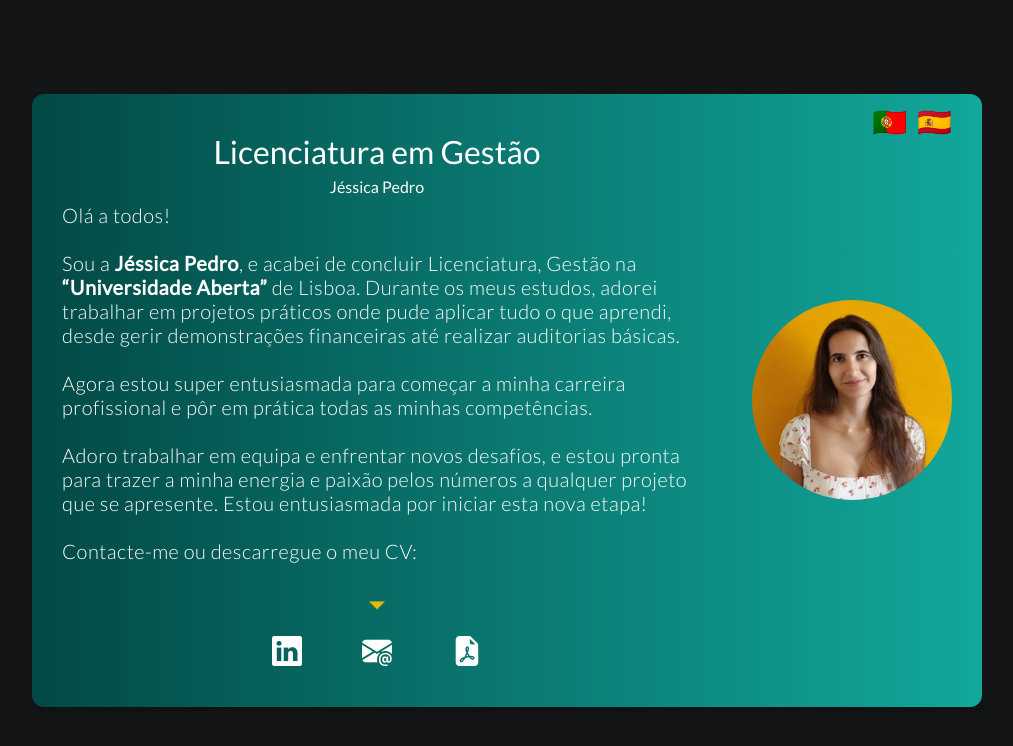
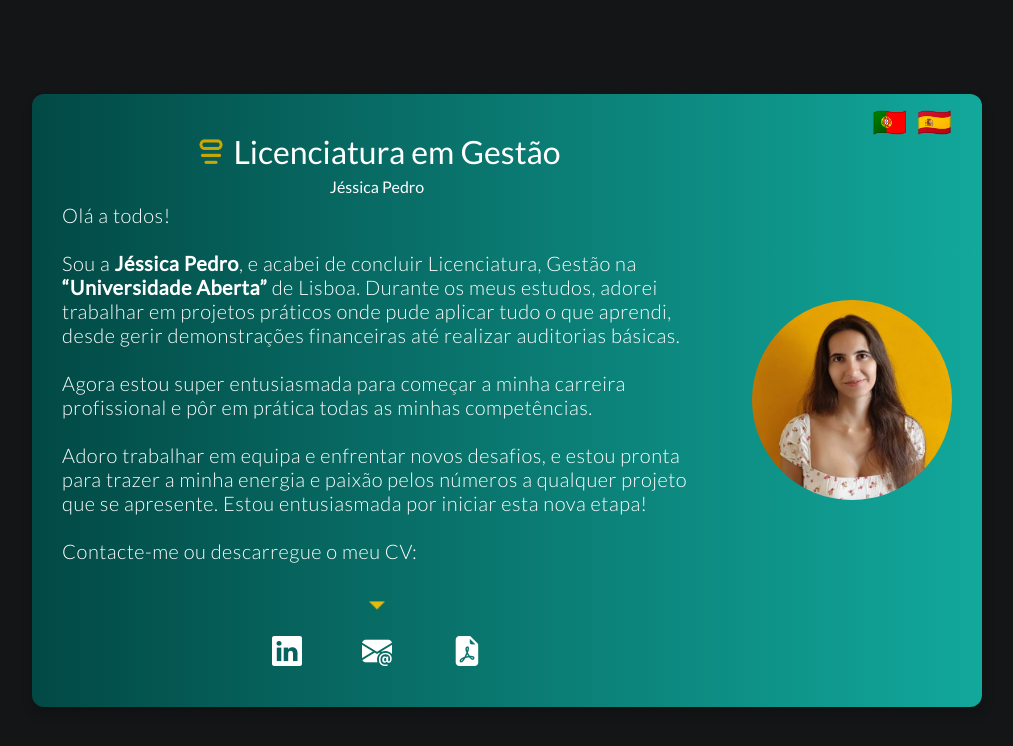
Before and after one commit to anbreaker/card-web-jessica-pedro-astro, an Astro site: page / in a window 1280 px wide. Shown: the whole page, without its empty margins (133-1146 px from the left). Built offline with nearby package versions, Linux system fonts and the light colour scheme; Astro itself is replaced by a stand-in of ours.

Commit message:
feat: Add logo to card component and update alt text

```diff
--- a/src/components/App.astro
+++ b/src/components/App.astro
@@ -31,6 +31,7 @@ const profileImage = '/jessica-ns-pedro/images/jessica-pedro-profile.webp';
     position={i18n.Card.position}
     aboutMe={i18n.Card.abotuMe}
     linkedinLink={contactLinks.linkedin}
+    logoAltText={i18n.Card.logoAltText}
     gmailLink={contactLinks.gmail}
     cvLink={cvLinkByCountry[currentLocale]}
     profileImage={profileImage}
--- a/src/components/Card.astro
+++ b/src/components/Card.astro
@@ -1,5 +1,6 @@
 ---
-const { aboutMe, cvLink, gmailLink, linkedinLink, name, position, profileImage } = Astro.props;
+const { aboutMe, cvLink, gmailLink, linkedinLink, logoAltText, name, position, profileImage } =
+  Astro.props;
 
 import LanguageSelector from './LanguageSelector.astro';
 import ArrowBounce from './ArrowBounce.astro';
@@ -10,34 +11,39 @@ import { getI18N } from '@i18n/index.ts';
 
 const { currentLocale } = Astro;
 const i18n = getI18N({ currentLocale });
+
+const logo = '/jessica-ns-pedro/images/jessica-pedro-logo.webp';
 ---
 
-<div class='container'>
-  <div class='card-container'>
-    <div class='descripcion'>
-      <h1 class='animation'>{position}</h1>
-      <h2 class='name'>{name}</h2>
+<div class="container">
+  <div class="card-container">
+    <div class="descripcion">
+      <h1 class="animation logo-title">
+        <img src={logo} alt={logoAltText} />
+        {position}
+      </h1>
+      <h2 class="name">{name}</h2>
       <p set:html={aboutMe}>{aboutMe}</p>
 
       <ArrowBounce />
 
-      <footer class='icons'>
-        <a href={linkedinLink} class='hover-text' target='_blank' rel='noopener noreferrer'>
-          <span class='tooltip-text' id='fade'>{i18n.Card.linkedIn}</span>
-          <i class='animation bi bi-linkedin'></i>
+      <footer class="icons">
+        <a href={linkedinLink} class="hover-text" target="_blank" rel="noopener noreferrer">
+          <span class="tooltip-text" id="fade">{i18n.Card.linkedIn}</span>
+          <i class="animation bi bi-linkedin"></i>
         </a>
-        <a href={gmailLink} class='hover-text' target='_blank' rel='noopener noreferrer'>
-          <span class='tooltip-text' id='fade'>{i18n.Card.gmail}</span>
-          <i class='animation bi bi-envelope-at-fill'></i>
+        <a href={gmailLink} class="hover-text" target="_blank" rel="noopener noreferrer">
+          <span class="tooltip-text" id="fade">{i18n.Card.gmail}</span>
+          <i class="animation bi bi-envelope-at-fill"></i>
         </a>
-        <a href={cvLink} class='hover-text' target='_blank' rel='noopener noreferrer'>
-          <span class='tooltip-text' id='fade'>{i18n.Card.cv}</span>
-          <i class='animation bi bi-file-earmark-pdf-fill'></i>
+        <a href={cvLink} class="hover-text" target="_blank" rel="noopener noreferrer">
+          <span class="tooltip-text" id="fade">{i18n.Card.cv}</span>
+          <i class="animation bi bi-file-earmark-pdf-fill"></i>
         </a>
       </footer>
     </div>
 
-    <div class='image'>
+    <div class="image">
       <img src={profileImage} alt={i18n.Card.profileImage} />
     </div>
 
--- a/src/i18n/es.json
+++ b/src/i18n/es.json
@@ -10,6 +10,7 @@
     "cv": "Currículum",
     "gmail": "Gmail",
     "linkedIn": "LinkedIn",
+    "logoAltText": "Logo de Jéssica Neves da Silva Pedro",
     "position": "Licenciada en Gestión",
     "profileImage": "Imagen de perfil de Jéssica Neves da Silva Pedro"
   }
--- a/src/i18n/pt.json
+++ b/src/i18n/pt.json
@@ -10,6 +10,7 @@
     "cv": "Currículo",
     "gmail": "Gmail",
     "linkedIn": "LinkedIn",
+    "logoAltText": "Logótipo de Jéssica Pedro",
     "position": "Licenciatura em Gestão",
     "profileImage": "Imagem de perfil de Jéssica Neves da Silva Pedro"
   }
--- a/src/styles/card.css
+++ b/src/styles/card.css
@@ -54,6 +54,15 @@ a {
   justify-content: center;
   align-items: center;
   flex-direction: column;
+}
+
+.logo-title {
+  display: flex;
+  gap: 0.25rem;
+
+  img {
+    width: 2.25rem;
+  }
 }
 
 .image,
```
